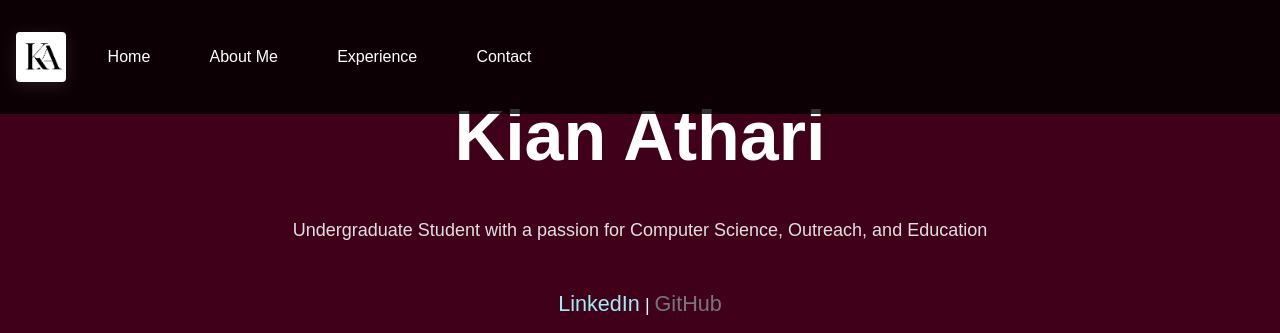
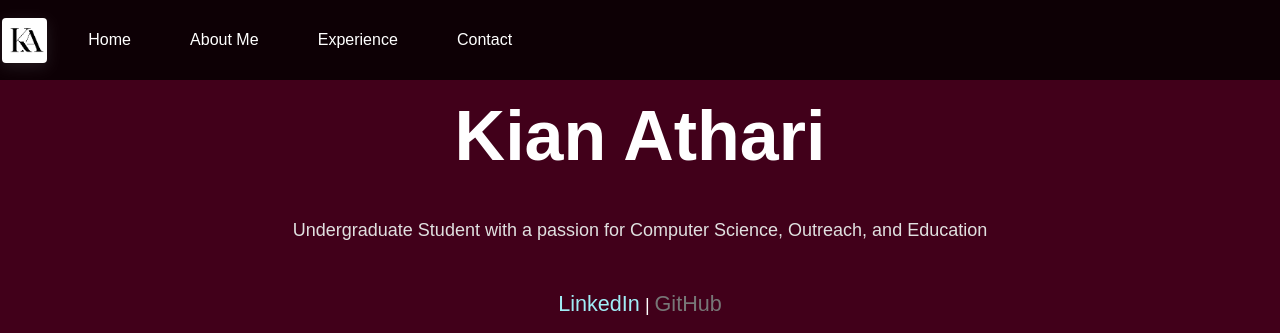
Before and after one commit to CMPT-276-SUMMER-2025/kian-athari.github.io, a plain HTML site: page docs/index.html in a window 1280 px wide. Shown: the top 333 px of the page. Drawn offline with Linux system fonts and the light colour scheme.

Commit message:
Improved nav bar size

```diff
--- a/docs/index.html
+++ b/docs/index.html
@@ -64,7 +64,6 @@
             </p>
             <img src="./images/image3.jpg" alt="TCYBA Team" class="about-img animate-in" style="transition-delay: 0.8s;">
         </div>
-        <img src="image2.jpg" alt="TEMP" class="animate-in" style="transition-delay: 0.8s;">
 
     </section>
     <section id="contact">
--- a/docs/styles.css
+++ b/docs/styles.css
@@ -123,13 +123,14 @@ section:nth-child(even) {
     display: flex;
     align-items: center;
     background-color: rgba(0, 0, 0, 0.8);
-    padding: 0.5rem 1rem;
+    padding: 0.1rem 0.1rem;
     z-index: 1000;
     gap: 1.5rem;
+    max-height: 80px;
 }
 
 .nav-logo {
-    height: 50px;
+    height: 45px;
     width: auto;
     transition: transform 0.3s ease;
     border-radius: 4px;
@@ -184,7 +185,7 @@ section:nth-child(even) {
 
 .insta-icon {
     width: 70px;
-    height: 55px;
+    height: 50px;
     vertical-align: middle;
     margin-right: 8px;
     filter: invert(1);
```
